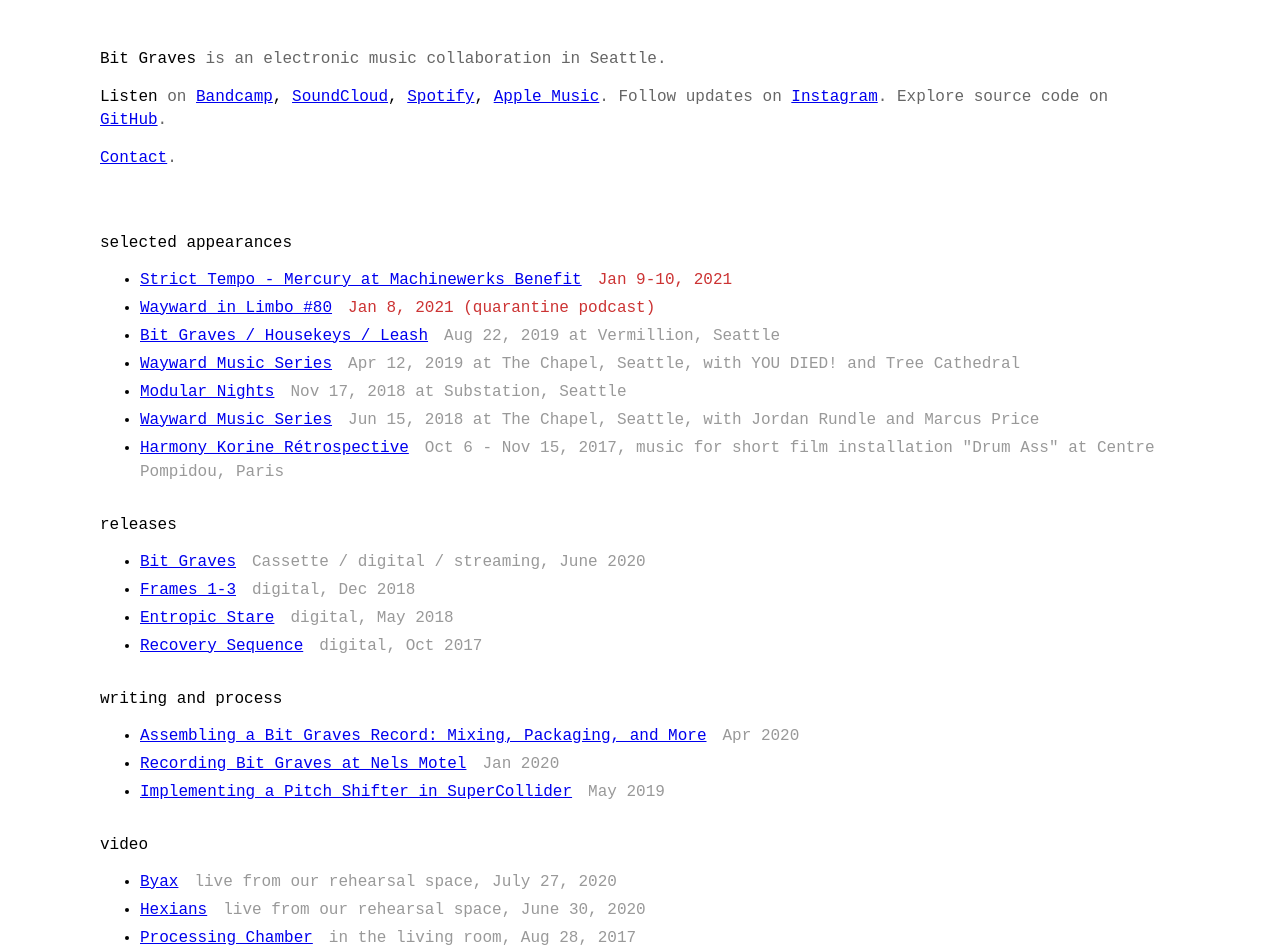
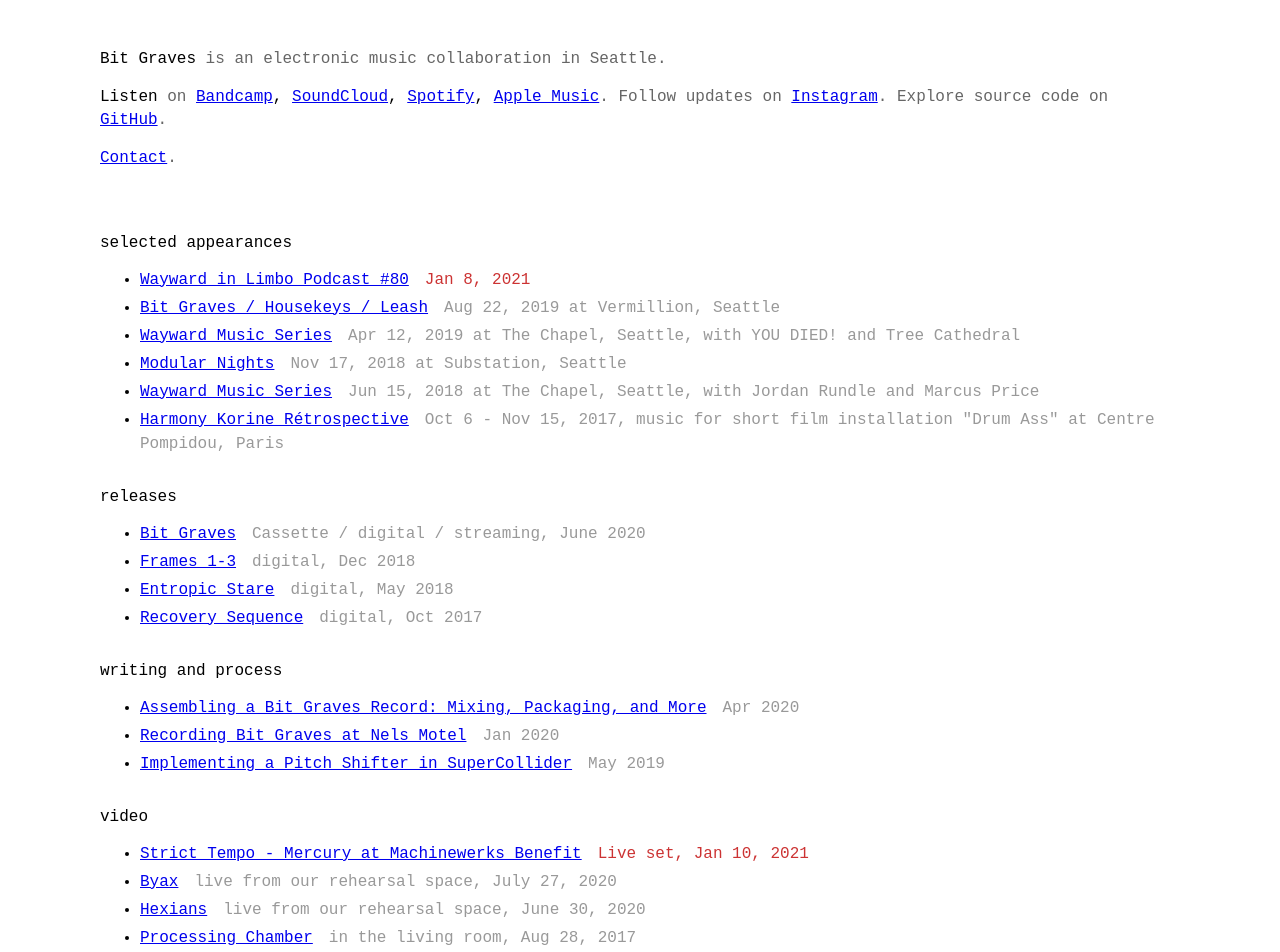
Before and after one commit to bitgraves/bitgraves-www, a React (Create React App) app: page / in a window 1280 px wide. Shown: the top 952 px of the page. Built offline with nearby package versions, Linux system fonts and the light colour scheme.

Commit message:
mercury benefit - change to YT archive link

```diff
--- a/src/App.js
+++ b/src/App.js
@@ -25,8 +25,7 @@
 
 // can use isHighlight: true
 const LIVE_LINKS = [
-  { name: 'Strict Tempo - Mercury at Machinewerks Benefit', url: 'https://www.twitch.tv/voxsinistra', details: 'Jan 9-10, 2021', isHighlight: true },
-  { name: 'Wayward in Limbo #80', url: 'https://www.waywardmusic.org/?p=5880', details: 'Jan 8, 2021 (quarantine podcast)', isHighlight: true },
+  { name: 'Wayward in Limbo Podcast #80', url: 'https://www.waywardmusic.org/?p=5880', details: 'Jan 8, 2021', isHighlight: true },
   { name: 'Bit Graves / Housekeys / Leash', url: 'https://www.facebook.com/events/2501976026515799/', details: 'Aug 22, 2019 at Vermillion, Seattle' },
   { name: 'Wayward Music Series', url: 'http://www.waywardmusic.org/event/you-died-tree-cathedral-bit-graves/', details: 'Apr 12, 2019 at The Chapel, Seattle, with YOU DIED! and Tree Cathedral' },
   { name: 'Modular Nights', url: 'https://www.facebook.com/events/244738663059273/', details: 'Nov 17, 2018 at Substation, Seattle' },
@@ -41,6 +40,7 @@
 ];
 
 const VIDEO_LINKS = [
+  { name: 'Strict Tempo - Mercury at Machinewerks Benefit', url: 'https://youtu.be/OXb8RemJH8c', details: 'Live set, Jan 10, 2021', isHighlight: true },
   { name: 'Byax', url: 'https://youtu.be/SCnM5eTCtdc', details: 'live from our rehearsal space, July 27, 2020' },
   { name: 'Hexians', url: 'https://www.youtube.com/watch?v=OEYKgQQewc0', details: 'live from our rehearsal space, June 30, 2020' },
   { name: 'Processing Chamber', url: 'https://www.youtube.com/watch?v=WAK9QDFg2so', details: 'in the living room, Aug 28, 2017' },
```
